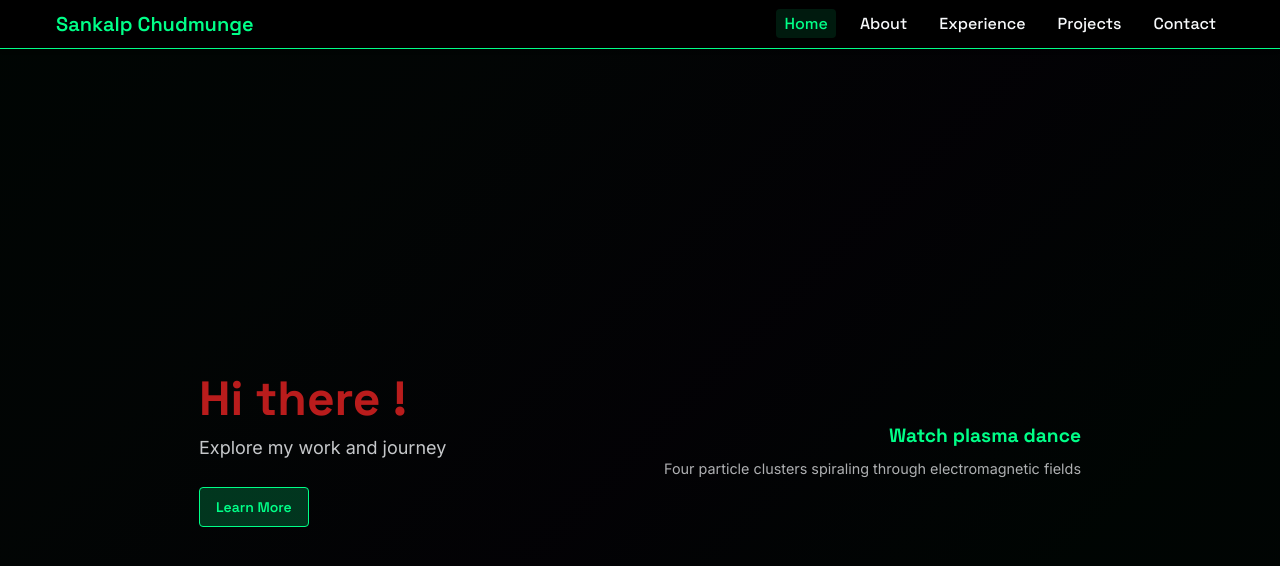
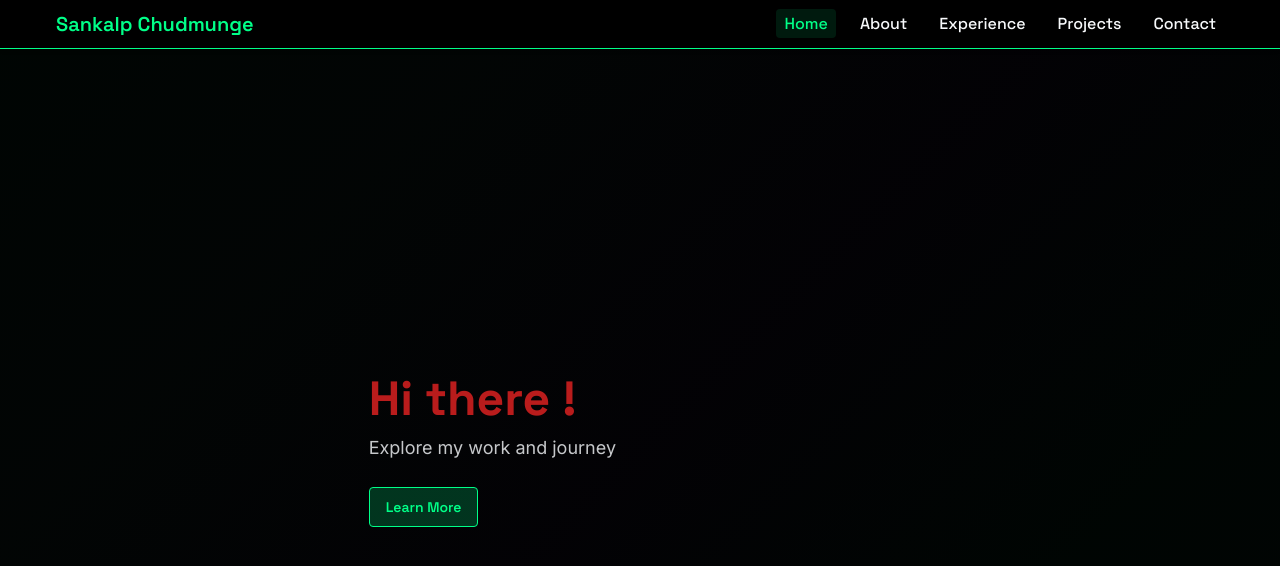
Before and after one commit to mountain-snatcher/mountain-snatcher.github.io, a Jekyll site: the page built from index.md, in a window 1280 px wide and 900 px high. Shown: the top 566 px of the window. Built offline with Jekyll 4.4.1, drawn with Linux system fonts in a browser that asks for light colours; a script that is not in the unit is left out; comment, search, counter and statistics services are not loaded; some of the changed lines change nothing that is shown.

Commit message:
Enhance plasma animation with complex camera motion and particle lifecycle
- Add multi-phase camera animation: zoom in, pan around, pass through center, rotate
- Implement particle lifecycle system with 2.5 minute cycles
- Add death and rebirth phases for particles over 30 seconds each
- Remove plasma animation description from hero section
- Create more dynamic and engaging background animation

```diff
--- a/assets/js/plasma-background.js
+++ b/assets/js/plasma-background.js
@@ -47,7 +47,18 @@
                 bloomThreshold: 0.7,      // Brightness threshold for bloom
                 lightningIntensity: 0.6,  // Lightning frequency
                 mouseForce: 1.8,          // Mouse interaction strength
-                energyLevel: 1.0          // Overall energy level
+                energyLevel: 1.0,         // Overall energy level
+                particleCycleDuration: 150, // Particle lifecycle in seconds (2.5 minutes)
+                deathPhaseDuration: 30,   // Time for particles to die out (30 seconds)
+                birthPhaseDuration: 30    // Time for particles to recreate (30 seconds)
+            };
+
+            // Particle lifecycle tracking
+            this.particleLifecycle = {
+                time: 0,
+                phase: 'active', // 'active', 'dying', 'dead', 'birthing'
+                phaseProgress: 0,
+                cycleProgress: 0
             };
 
             // Plasma-specific objects - multiple particle types
@@ -112,13 +123,34 @@
         // Setup perspective camera
         setupCamera() {
             this.camera = new THREE.PerspectiveCamera(75, window.innerWidth / window.innerHeight, 0.1, 1000);
-            this.camera.position.set(0, 5, 10);
+            this.camera.position.set(0, 5, 15);
 
-            // Camera panning parameters
-            this.cameraRadius = 12;
-            this.cameraHeight = 5;
-            this.cameraSpeed = 0.3;
-            this.cameraAngle = 0;
+            // Complex camera animation parameters
+            this.cameraAnimation = {
+                phase: 0, // 0: zoom in, 1: pan around, 2: pass through, 3: rotate around
+                time: 0,
+                phaseDurations: [8, 12, 6, 10], // Duration of each phase in seconds
+
+                // Phase 0: Zoom in
+                startDistance: 20,
+                closeDistance: 8,
+
+                // Phase 1: Pan around
+                panRadius: 8,
+                panHeight: 5,
+
+                // Phase 2: Pass through center
+                throughStartRadius: 8,
+                throughEndRadius: 8,
+
+                // Phase 3: Rotate around
+                rotateRadius: 12,
+                rotateHeight: 5,
+                rotateSpeed: 0.3
+            };
+
+            this.cameraPhaseTime = 0;
+            this.totalCycleTime = this.cameraAnimation.phaseDurations.reduce((a, b) => a + b, 0);
         }
 
         // Setup WebGL renderer with shadow support and high quality
@@ -212,28 +244,22 @@
             const geometry = new THREE.BufferGeometry();
             const positions = new Float32Array(config.count * 3);
             const velocities = new Float32Array(config.count * 3);
+            const lifetimes = new Float32Array(config.count); // Particle individual lifetimes
+            const maxLifetimes = new Float32Array(config.count); // Max lifetime for each particle
 
             // Initialize particles with clustered distribution
             for (let i = 0; i < config.count; i++) {
                 const i3 = i * 3;
-                // Create clusters and filaments
-                const clusterIndex = Math.floor(Math.random() * 4);
-                const clusterAngle = (clusterIndex / 4) * Math.PI * 2;
-                const clusterRadius = 1.2 + Math.random() * 1.8;
 
-                const localRadius = Math.pow(Math.random(), 0.6) * 0.9;
-                const theta = clusterAngle + (Math.random() - 0.5) * Math.PI * 0.4;
-                const phi = Math.acos(2 * Math.random() - 1);
-
-                positions[i3] = clusterRadius * Math.cos(clusterAngle) + localRadius * Math.sin(phi) * Math.cos(theta);
-                positions[i3 + 1] = clusterRadius * Math.sin(clusterAngle) + localRadius * Math.sin(phi) * Math.sin(theta);
-                positions[i3 + 2] = localRadius * Math.cos(phi);
+                // Initialize positions
+                this.resetParticlePosition(positions, i3);
 
                 // Type-specific velocities
-                const swirl = 0.04 / config.mass;
-                velocities[i3] = (Math.random() - 0.5) * config.speed + swirl * -positions[i3 + 1];
-                velocities[i3 + 1] = (Math.random() - 0.5) * config.speed + swirl * positions[i3];
-                velocities[i3 + 2] = (Math.random() - 0.5) * config.speed * 0.6;
+                this.resetParticleVelocity(velocities, positions, i3, config);
+
+                // Initialize lifetimes
+                lifetimes[i] = 1.0; // Start fully alive
+                maxLifetimes[i] = 0.8 + Math.random() * 0.4; // Varied max lifetimes
             }
 
             geometry.setAttribute('position', new THREE.BufferAttribute(positions, 3));
@@ -253,13 +279,39 @@
 
             const system = new THREE.Points(geometry, material);
             system.userData = {
-            config: config,
-            velocities: velocities  // remove positions, use geometry.attributes.position.array directly
+                config: config,
+                velocities: velocities,
+                lifetimes: lifetimes,
+                maxLifetimes: maxLifetimes,
+                baseOpacity: 0.5
             };
-
 
             this.scene.add(system);
             return system;
+        }
+
+        // Reset particle position to initial clustered distribution
+        resetParticlePosition(positions, i3) {
+            // Create clusters and filaments
+            const clusterIndex = Math.floor(Math.random() * 4);
+            const clusterAngle = (clusterIndex / 4) * Math.PI * 2;
+            const clusterRadius = 1.2 + Math.random() * 1.8;
+
+            const localRadius = Math.pow(Math.random(), 0.6) * 0.9;
+            const theta = clusterAngle + (Math.random() - 0.5) * Math.PI * 0.4;
+            const phi = Math.acos(2 * Math.random() - 1);
+
+            positions[i3] = clusterRadius * Math.cos(clusterAngle) + localRadius * Math.sin(phi) * Math.cos(theta);
+            positions[i3 + 1] = clusterRadius * Math.sin(clusterAngle) + localRadius * Math.sin(phi) * Math.sin(theta);
+            positions[i3 + 2] = localRadius * Math.cos(phi);
+        }
+
+        // Reset particle velocity
+        resetParticleVelocity(velocities, positions, i3, config) {
+            const swirl = 0.04 / config.mass;
+            velocities[i3] = (Math.random() - 0.5) * config.speed + swirl * -positions[i3 + 1];
+            velocities[i3 + 1] = (Math.random() - 0.5) * config.speed + swirl * positions[i3];
+            velocities[i3 + 2] = (Math.random() - 0.5) * config.speed * 0.6;
         }
 
         // High-quality procedural texture for smooth circular particles
@@ -386,6 +438,9 @@
                 this.controls.update();
             }
 
+            // Update particle lifecycle
+            this.updateParticleLifecycle(delta);
+
             // Update all particle systems with enhanced physics
             this.updateParticleSystem(this.electronSystem, delta);
             this.updateParticleSystem(this.ionSystem, delta);
@@ -402,34 +457,171 @@
             }
         }
 
-        // Update camera for smooth orbital panning
+        // Update camera with complex multi-phase animation
         updateCamera(delta) {
-            // Increment the camera angle for smooth rotation
-            this.cameraAngle += this.cameraSpeed * delta;
+            this.cameraPhaseTime += delta;
+            this.cameraAnimation.time += delta;
 
-            // Calculate new camera position in circular orbit
-            const x = Math.cos(this.cameraAngle) * this.cameraRadius;
-            const z = Math.sin(this.cameraAngle) * this.cameraRadius;
-            const y = this.cameraHeight + Math.sin(this.cameraAngle * 0.5) * 2; // Slight vertical oscillation
+            // Determine current phase and progress within phase
+            let currentPhase = 0;
+            let phaseProgress = 0;
+            let elapsedTime = this.cameraAnimation.time % this.totalCycleTime;
+
+            for (let i = 0; i < this.cameraAnimation.phaseDurations.length; i++) {
+                if (elapsedTime <= this.cameraAnimation.phaseDurations[i]) {
+                    currentPhase = i;
+                    phaseProgress = elapsedTime / this.cameraAnimation.phaseDurations[i];
+                    break;
+                }
+                elapsedTime -= this.cameraAnimation.phaseDurations[i];
+            }
+
+            let x, y, z;
+            const target = new THREE.Vector3(0, 0, 0);
+
+            switch (currentPhase) {
+                case 0: // Phase 0: Zoom in closer
+                    {
+                        const distance = THREE.MathUtils.lerp(
+                            this.cameraAnimation.startDistance,
+                            this.cameraAnimation.closeDistance,
+                            this.easeInOut(phaseProgress)
+                        );
+                        const angle = this.cameraAnimation.time * 0.2;
+                        x = Math.cos(angle) * distance;
+                        z = Math.sin(angle) * distance;
+                        y = 5 + Math.sin(angle * 0.5) * 2;
+                    }
+                    break;
+
+                case 1: // Phase 1: Pan around the entire field
+                    {
+                        const angle = phaseProgress * Math.PI * 4; // 2 full rotations
+                        const radius = this.cameraAnimation.panRadius;
+                        x = Math.cos(angle) * radius;
+                        z = Math.sin(angle) * radius;
+                        y = this.cameraAnimation.panHeight + Math.sin(angle * 0.3) * 3;
+                    }
+                    break;
+
+                case 2: // Phase 2: Pass through the center of the donut
+                    {
+                        const startAngle = this.cameraAnimation.time * 0.2;
+                        const startX = Math.cos(startAngle) * this.cameraAnimation.throughStartRadius;
+                        const startZ = Math.sin(startAngle) * this.cameraAnimation.throughStartRadius;
+                        const startY = 5;
+
+                        // Move through the center to the opposite side
+                        const endX = -startX;
+                        const endZ = -startZ;
+                        const endY = 5;
+
+                        x = THREE.MathUtils.lerp(startX, endX, this.easeInOut(phaseProgress));
+                        z = THREE.MathUtils.lerp(startZ, endZ, this.easeInOut(phaseProgress));
+                        y = THREE.MathUtils.lerp(startY, endY, this.easeInOut(phaseProgress));
+
+                        // Adjust look target for dramatic effect when passing through center
+                        if (phaseProgress > 0.3 && phaseProgress < 0.7) {
+                            const centerProgress = (phaseProgress - 0.3) / 0.4;
+                            target.set(
+                                Math.sin(centerProgress * Math.PI * 6) * 2,
+                                Math.cos(centerProgress * Math.PI * 4) * 1,
+                                Math.sin(centerProgress * Math.PI * 8) * 1
+                            );
+                        }
+                    }
+                    break;
+
+                case 3: // Phase 3: Rotate around at distance (like original)
+                    {
+                        const angle = phaseProgress * Math.PI * 2 + this.cameraAnimation.time * this.cameraAnimation.rotateSpeed;
+                        const radius = this.cameraAnimation.rotateRadius;
+                        x = Math.cos(angle) * radius;
+                        z = Math.sin(angle) * radius;
+                        y = this.cameraAnimation.rotateHeight + Math.sin(angle * 0.5) * 2;
+                    }
+                    break;
+            }
 
             // Update camera position
             this.camera.position.set(x, y, z);
 
-            // Always look at the center of the plasma field
-            this.camera.lookAt(0, 0, 0);
+            // Look at target (usually center, but can vary during pass-through)
+            this.camera.lookAt(target);
+        }
+
+        // Smooth easing function for camera transitions
+        easeInOut(t) {
+            return t * t * (3.0 - 2.0 * t);
+        }
+
+        // Update particle lifecycle phases
+        updateParticleLifecycle(delta) {
+            this.particleLifecycle.time += delta;
+
+            const cycleDuration = this.params.particleCycleDuration;
+            const deathDuration = this.params.deathPhaseDuration;
+            const birthDuration = this.params.birthPhaseDuration;
+            const activeDuration = cycleDuration - deathDuration - birthDuration;
+
+            this.particleLifecycle.cycleProgress = (this.particleLifecycle.time % cycleDuration) / cycleDuration;
+            const cycleTime = this.particleLifecycle.time % cycleDuration;
+
+            // Determine current phase
+            if (cycleTime < activeDuration) {
+                // Active phase
+                this.particleLifecycle.phase = 'active';
+                this.particleLifecycle.phaseProgress = cycleTime / activeDuration;
+            } else if (cycleTime < activeDuration + deathDuration) {
+                // Dying phase
+                this.particleLifecycle.phase = 'dying';
+                this.particleLifecycle.phaseProgress = (cycleTime - activeDuration) / deathDuration;
+            } else {
+                // Birthing phase (recreating)
+                this.particleLifecycle.phase = 'birthing';
+                this.particleLifecycle.phaseProgress = (cycleTime - activeDuration - deathDuration) / birthDuration;
+            }
         }
 
         // Enhanced particle system update with type-specific physics
         updateParticleSystem(system, delta) {
             if (!system || !system.userData) return;
 
-            const { config, positions, velocities } = system.userData;
+            const { config, velocities, lifetimes, maxLifetimes, baseOpacity } = system.userData;
             const positionsArray = system.geometry.attributes.position.array;
             const radius = 3.2;
             const time = this.clock.getElapsedTime();
 
+            // Update system opacity based on lifecycle phase
+            let systemOpacity = baseOpacity;
+            if (this.particleLifecycle.phase === 'dying') {
+                systemOpacity = baseOpacity * (1.0 - this.particleLifecycle.phaseProgress);
+            } else if (this.particleLifecycle.phase === 'birthing') {
+                systemOpacity = baseOpacity * this.particleLifecycle.phaseProgress;
+            }
+            system.material.opacity = systemOpacity;
+
             for (let i = 0; i < config.count; i++) {
                 const i3 = i * 3;
+
+                // Handle particle recreation during birthing phase
+                if (this.particleLifecycle.phase === 'birthing' && Math.random() < delta * 2.0) {
+                    // Randomly recreate particles during birthing phase
+                    if (lifetimes[i] <= 0) {
+                        this.resetParticlePosition(positionsArray, i3);
+                        this.resetParticleVelocity(velocities, positionsArray, i3, config);
+                        lifetimes[i] = maxLifetimes[i];
+                    }
+                }
+
+                // Update individual particle lifetime
+                if (this.particleLifecycle.phase === 'dying') {
+                    lifetimes[i] -= delta * (1.0 + Math.random() * 0.5) / this.params.deathPhaseDuration;
+                    lifetimes[i] = Math.max(0, lifetimes[i]);
+                }
+
+                // Skip physics for dead particles
+                if (lifetimes[i] <= 0) continue;
 
                 // Current position
                 const x = positionsArray[i3];
--- a/index.md
+++ b/index.md
@@ -13,12 +13,6 @@
                 <p class="hero-description">Explore my work and journey</p>
                 <div class="hero-buttons">
                     <a href="#about" class="btn btn-primary">Learn More</a>
-                </div>
-            </div>
-            <div class="animation-info">
-                <div class="animation-description">
-                    <h3>Watch plasma dance</h3>
-                    <p>Four particle clusters spiraling through electromagnetic fields</p>
                 </div>
             </div>
         </div>
```
